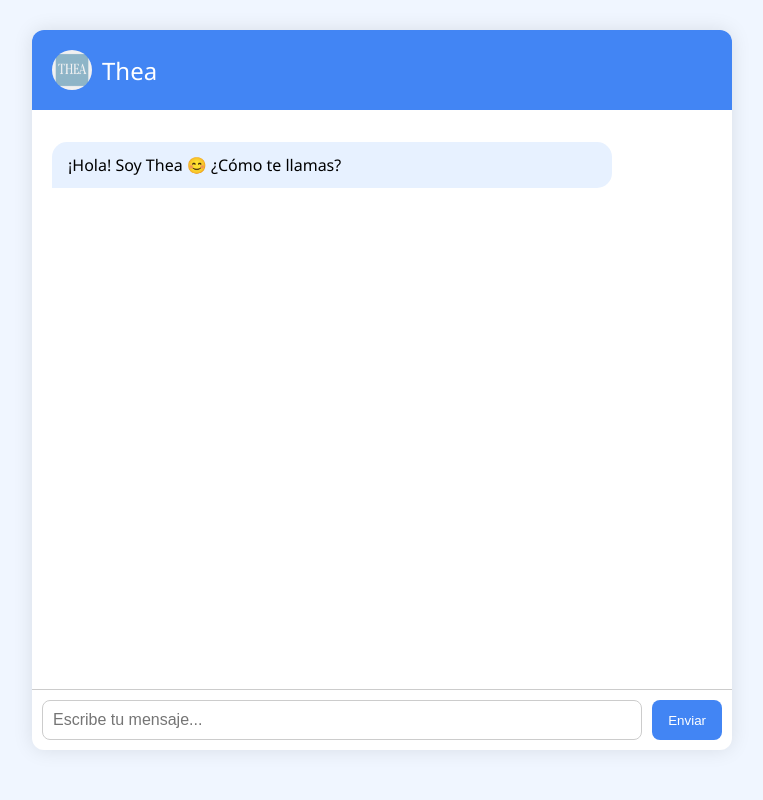
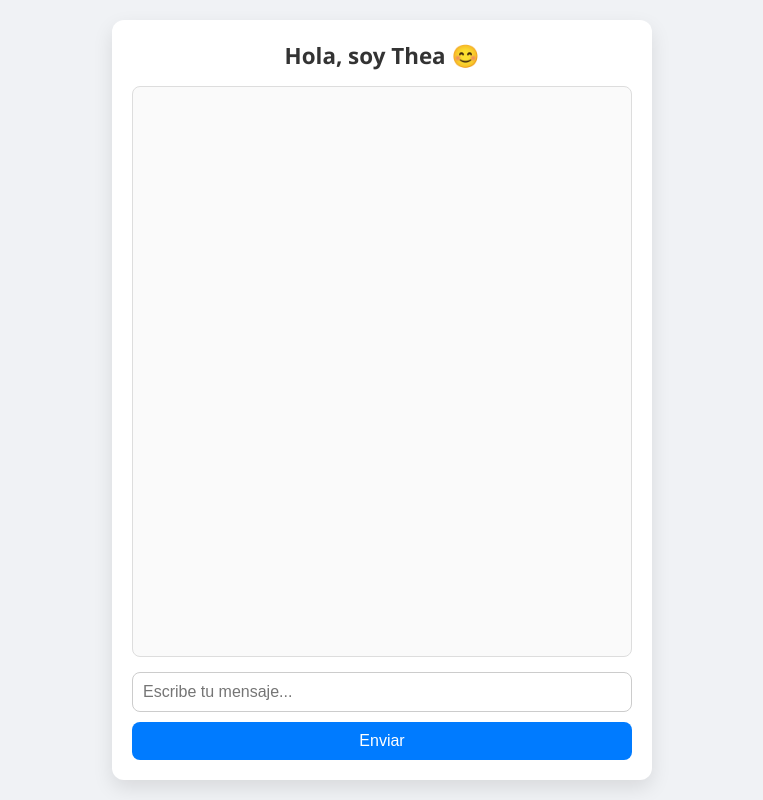
Before and after one commit to Navuur12/thea_psicologa, a Flask app: page / in a window 1280 px wide. Shown: the whole page, without its empty margins (258-1021 px from the left). Run offline with Flask 3, Linux system fonts and the light colour scheme.

Commit message:
Mejoras en UI móvil y envío con Enter

```diff
--- /dev/null
+++ b/static/style.css
@@ -0,0 +1,108 @@
+body {
+  margin: 0;
+  padding: 0;
+  font-family: 'Segoe UI', sans-serif;
+  background: #f0f2f5;
+  display: flex;
+  justify-content: center;
+  align-items: center;
+  height: 100vh;
+}
+
+.container {
+  width: 100%;
+  max-width: 500px;
+  background: white;
+  padding: 20px;
+  box-shadow: 0 8px 20px rgba(0,0,0,0.1);
+  border-radius: 12px;
+  display: flex;
+  flex-direction: column;
+  height: 90vh;
+}
+
+h1 {
+  text-align: center;
+  margin: 0 0 15px;
+  color: #333;
+  font-size: 1.4rem;
+}
+
+#chat {
+  flex-grow: 1;
+  overflow-y: auto;
+  padding: 10px;
+  border: 1px solid #ddd;
+  border-radius: 8px;
+  background: #fafafa;
+  margin-bottom: 15px;
+}
+
+#chat div {
+  margin: 6px 0;
+  padding: 8px 12px;
+  border-radius: 8px;
+  max-width: 85%;
+  word-wrap: break-word;
+}
+
+.user {
+  background: #d1e7dd;
+  align-self: flex-end;
+  text-align: right;
+}
+
+.thea {
+  background: #f8d7da;
+  align-self: flex-start;
+  text-align: left;
+}
+
+.error {
+  background: #f5c2c7;
+  color: #721c24;
+  align-self: center;
+  text-align: center;
+  font-style: italic;
+}
+
+input[type="text"] {
+  padding: 10px;
+  border-radius: 8px;
+  border: 1px solid #ccc;
+  font-size: 1rem;
+  width: 100%;
+  box-sizing: border-box;
+  margin-bottom: 10px;
+}
+
+button {
+  padding: 10px;
+  border: none;
+  border-radius: 8px;
+  background: #007bff;
+  color: white;
+  font-size: 1rem;
+  cursor: pointer;
+}
+
+button:hover {
+  background: #0056b3;
+}
+
+/* Adaptación móvil */
+@media (max-width: 600px) {
+  .container {
+    height: 95vh;
+    border-radius: 0;
+  }
+
+  h1 {
+    font-size: 1.2rem;
+  }
+
+  input[type="text"],
+  button {
+    font-size: 0.95rem;
+  }
+}
--- a/templates/index.html
+++ b/templates/index.html
@@ -2,140 +2,62 @@
 <html lang="es">
 <head>
   <meta charset="UTF-8">
-  <title>Chat con Thea</title>
-  <style>
-    body {
-      background-color: #f0f6ff;
-      font-family: 'Segoe UI', sans-serif;
-      margin: 0;
-      padding: 0;
-    }
-
-    .chat-container {
-      max-width: 700px;
-      margin: 30px auto;
-      background: white;
-      border-radius: 12px;
-      box-shadow: 0 0 20px rgba(0,0,0,0.1);
-      overflow: hidden;
-      display: flex;
-      flex-direction: column;
-      height: 90vh;
-    }
-
-    .header {
-      background: #4285f4;
-      color: white;
-      padding: 20px;
-      font-size: 1.5em;
-      display: flex;
-      align-items: center;
-      gap: 10px;
-    }
-
-    .header img {
-      width: 40px;
-      height: 40px;
-      border-radius: 50%;
-    }
-
-    .chat-messages {
-      flex: 1;
-      padding: 20px;
-      overflow-y: auto;
-    }
-
-    .message {
-      margin: 12px 0;
-      max-width: 80%;
-      padding: 12px 16px;
-      border-radius: 15px;
-      line-height: 1.4em;
-    }
-
-    .user {
-      background-color: #d0eaff;
-      align-self: flex-end;
-      border-bottom-right-radius: 0;
-    }
-
-    .thea {
-      background-color: #e7f1ff;
-      align-self: flex-start;
-      border-bottom-left-radius: 0;
-    }
-
-    .chat-input {
-      display: flex;
-      padding: 10px;
-      border-top: 1px solid #ccc;
-    }
-
-    input[type="text"] {
-      flex: 1;
-      padding: 10px;
-      font-size: 1em;
-      border: 1px solid #ccc;
-      border-radius: 8px;
-      margin-right: 10px;
-    }
-
-    button {
-      background: #4285f4;
-      color: white;
-      border: none;
-      padding: 10px 16px;
-      border-radius: 8px;
-      cursor: pointer;
-    }
-
-    button:hover {
-      background: #3367d6;
-    }
-  </style>
+  <meta name="viewport" content="width=device-width, initial-scale=1.0">
+  <title>Thea - Psicóloga IA</title>
+  <link rel="stylesheet" href="{{ url_for('static', filename='style.css') }}">
 </head>
 <body>
-  <div class="chat-container">
-    <div class="header">
-      <img src="{{ url_for('static', filename='thea_psicologa.png') }}" alt="Thea">
-      <span>Thea</span>
-    </div>
-    <div class="chat-messages" id="chat">
-      <div class="message thea">¡Hola! Soy Thea 😊 ¿Cómo te llamas?</div>
-    </div>
-    <div class="chat-input">
-      <input type="text" id="mensaje" placeholder="Escribe tu mensaje..." />
-      <button onclick="enviarMensaje()">Enviar</button>
-    </div>
+  <div class="container">
+    <h1>Hola, soy Thea 😊</h1>
+
+    <div id="chat"></div>
+
+    <input type="text" id="mensaje" placeholder="Escribe tu mensaje...">
+    <button id="enviar">Enviar</button>
   </div>
 
   <script>
-    function enviarMensaje() {
-      const input = document.getElementById("mensaje");
+    const chat = document.getElementById("chat");
+    const input = document.getElementById("mensaje");
+    const boton = document.getElementById("enviar");
+
+    function agregarMensaje(texto, clase) {
+      const msg = document.createElement("div");
+      msg.textContent = texto;
+      msg.className = clase;
+      chat.appendChild(msg);
+      chat.scrollTop = chat.scrollHeight;
+    }
+
+    boton.addEventListener("click", () => {
       const mensaje = input.value.trim();
       if (!mensaje) return;
 
-      agregarMensaje(mensaje, "user");
+      agregarMensaje("Tú: " + mensaje, "user");
       input.value = "";
 
       fetch("/chat", {
         method: "POST",
-        headers: { "Content-Type": "application/json" },
+        headers: {
+          "Content-Type": "application/json"
+        },
         body: JSON.stringify({ mensaje })
       })
-        .then(res => res.json())
-        .then(data => agregarMensaje(data.respuesta, "thea"))
-        .catch(err => agregarMensaje("Lo siento, hubo un error 😥", "thea"));
-    }
+      .then(res => res.json())
+      .then(data => {
+        agregarMensaje("Thea: " + data.respuesta, "thea");
+      })
+      .catch(() => {
+        agregarMensaje("❌ Ocurrió un error al contactar con Thea", "error");
+      });
+    });
 
-    function agregarMensaje(texto, clase) {
-      const chat = document.getElementById("chat");
-      const div = document.createElement("div");
-      div.className = "message " + clase;
-      div.innerText = texto;
-      chat.appendChild(div);
-      chat.scrollTop = chat.scrollHeight;
-    }
+    input.addEventListener("keypress", function (e) {
+      if (e.key === "Enter") {
+        e.preventDefault();
+        boton.click();
+      }
+    });
   </script>
 </body>
 </html>
```
